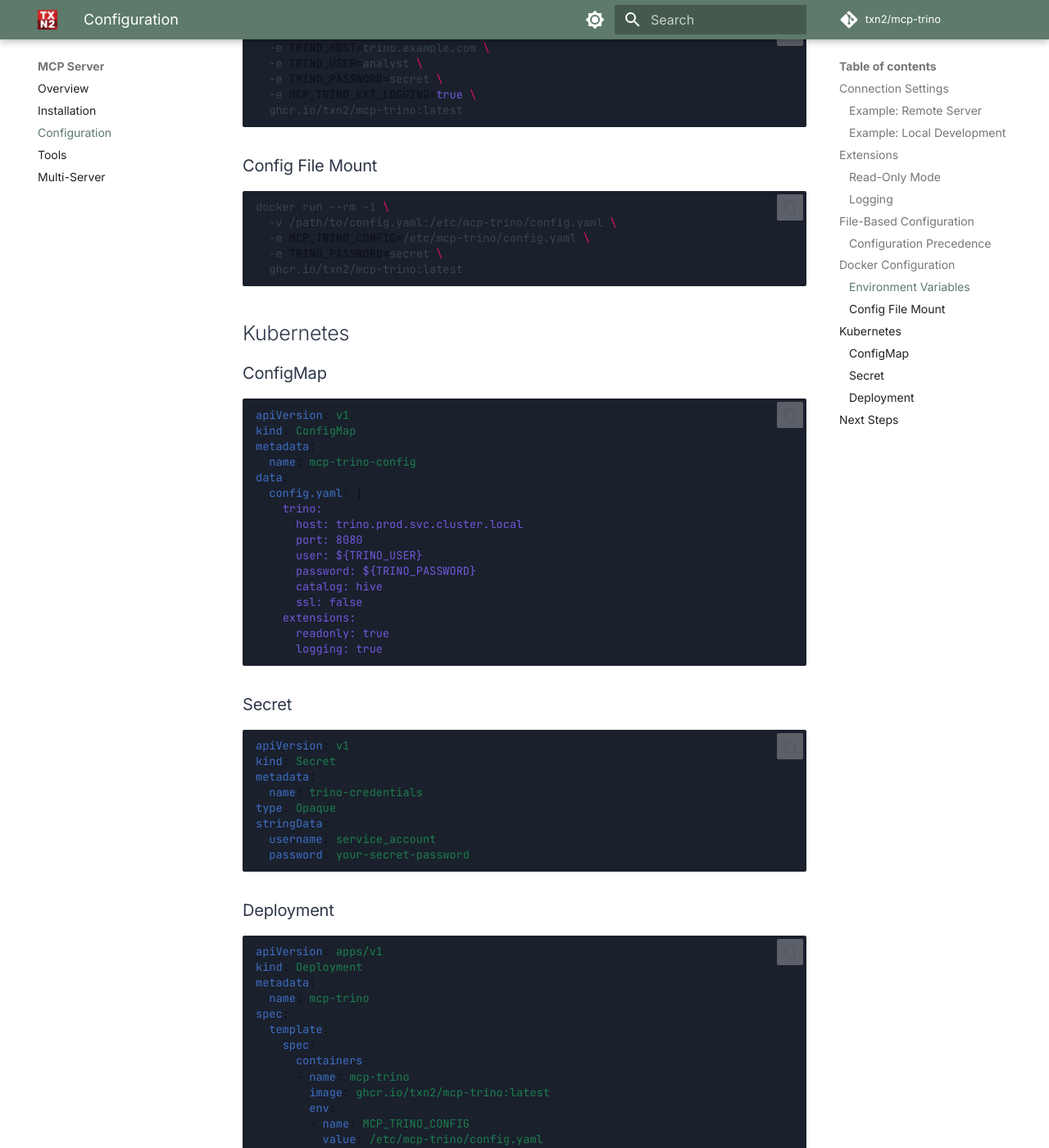
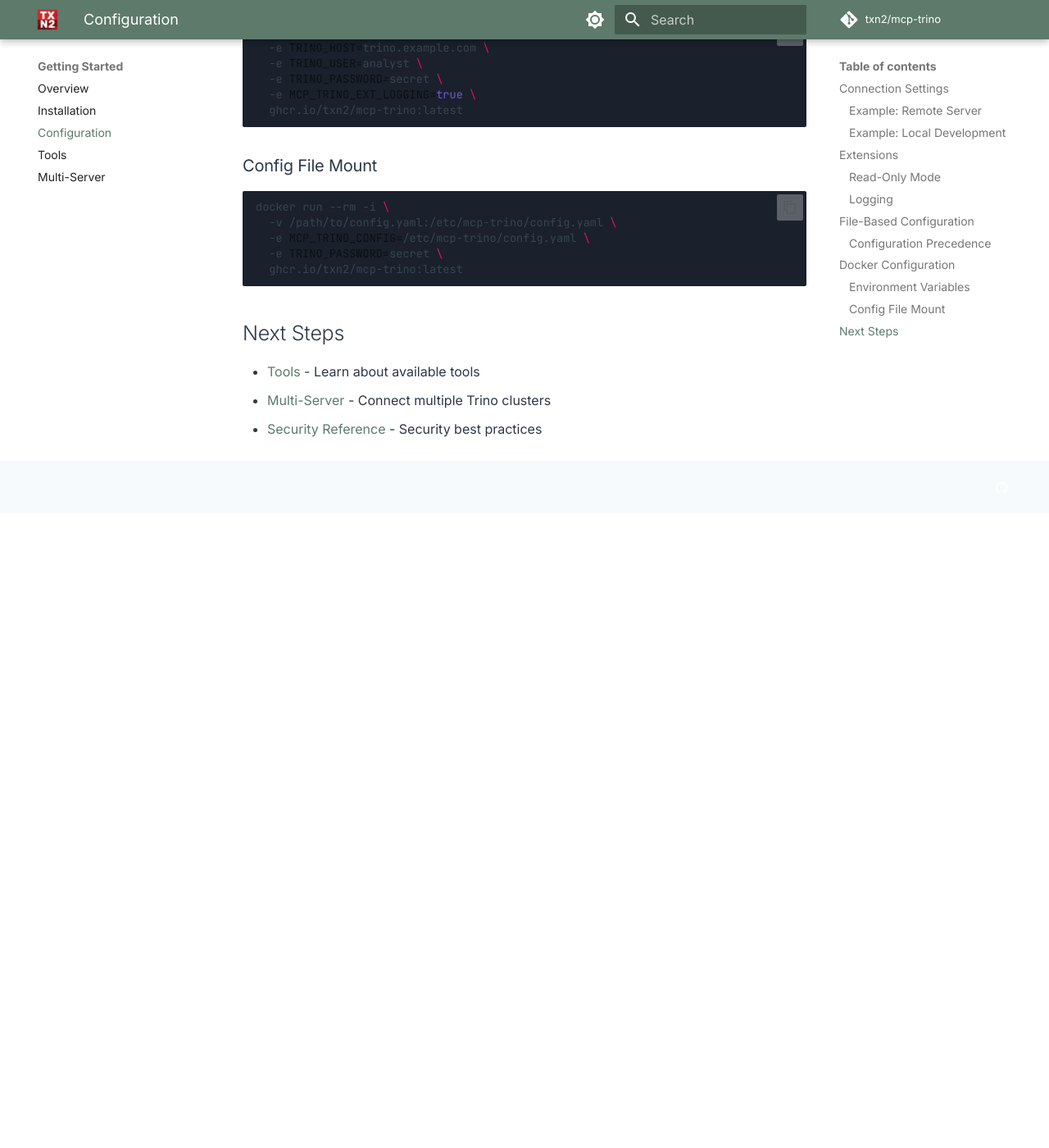
Before and after one commit to txn2/mcp-trino, an MkDocs documentation site: the page built from docs/server/configuration.md, in a window 1280 px wide and 1400 px high, scrolled down 3490 px. Shown: the whole window at 82% size. Built offline with MkDocs 1.6.1 and Material for MkDocs 9.7.7, drawn with Linux system fonts in a browser that asks for light colours; comment, search, counter and statistics services are not loaded; after the commit the page ends 4116 px from its top, so only the background shows below that; some of the changed text lies outside the part shown.

Commit message:
docs: overhaul nav, homepage, changelog, and remove redundant pages
Rename MCP Server tab to Getting Started, fix homepage hiding
navigation instead of TOC, remove Kubernetes deployment section
(no OAuth support), add missing v0.2.0-v0.4.0 changelog entries,
delete redundant reference overview page, and add GitHub social
link to mkdocs extras.

````diff
--- a/docs/server/configuration.md
+++ b/docs/server/configuration.md
@@ -149,77 +149,6 @@
   ghcr.io/txn2/mcp-trino:latest
 ```
 
-## Kubernetes
-
-### ConfigMap
-
-```yaml
-apiVersion: v1
-kind: ConfigMap
-metadata:
-  name: mcp-trino-config
-data:
-  config.yaml: |
-    trino:
-      host: trino.prod.svc.cluster.local
-      port: 8080
-      user: ${TRINO_USER}
-      password: ${TRINO_PASSWORD}
-      catalog: hive
-      ssl: false
-    extensions:
-      readonly: true
-      logging: true
-```
-
-### Secret
-
-```yaml
-apiVersion: v1
-kind: Secret
-metadata:
-  name: trino-credentials
-type: Opaque
-stringData:
-  username: service_account
-  password: your-secret-password
-```
-
-### Deployment
-
-```yaml
-apiVersion: apps/v1
-kind: Deployment
-metadata:
-  name: mcp-trino
-spec:
-  template:
-    spec:
-      containers:
-      - name: mcp-trino
-        image: ghcr.io/txn2/mcp-trino:latest
-        env:
-        - name: MCP_TRINO_CONFIG
-          value: /etc/mcp-trino/config.yaml
-        - name: TRINO_USER
-          valueFrom:
-            secretKeyRef:
-              name: trino-credentials
-              key: username
-        - name: TRINO_PASSWORD
-          valueFrom:
-            secretKeyRef:
-              name: trino-credentials
-              key: password
-        volumeMounts:
-        - name: config
-          mountPath: /etc/mcp-trino
-      volumes:
-      - name: config
-        configMap:
-          name: mcp-trino-config
-```
-
 ## Next Steps
 
 - [Tools](tools.md) - Learn about available tools
--- a/mkdocs.yml
+++ b/mkdocs.yml
@@ -34,7 +34,7 @@
 
 nav:
   - Home: index.md
-  - MCP Server:
+  - Getting Started:
     - Overview: server/index.md
     - Installation: server/installation.md
     - Configuration: server/configuration.md
@@ -52,7 +52,6 @@
     - Architecture: library/architecture.md
     - Extensibility: library/extensibility.md
   - Reference:
-    - Overview: reference/index.md
     - Tools API: reference/tools-api.md
     - Configuration: reference/configuration.md
     - Security: reference/security.md
@@ -102,5 +101,11 @@
   - search:
       separator: '[\s\-,:!=\[\]()"/]+|(?!\b)(?=[A-Z][a-z])|\.(?!\d)|&[lg]t;'
 
+extra:
+  social:
+    - icon: fontawesome/brands/github
+      link: https://github.com/txn2/mcp-trino
+  generator: false
+
 extra_css:
   - stylesheets/extra.css
````
Also changed, not shown: docs/index.md (+2 -1 lines), docs/reference/index.md (deleted, +0 -78 lines), docs/support/changelog.md (+44 -2 lines).
